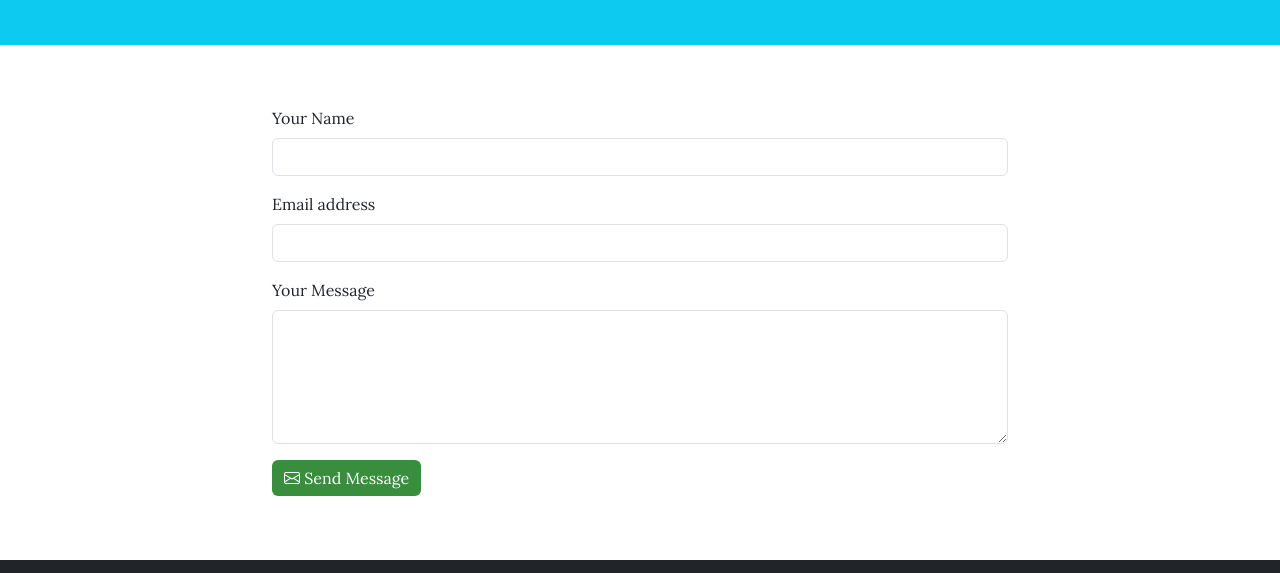
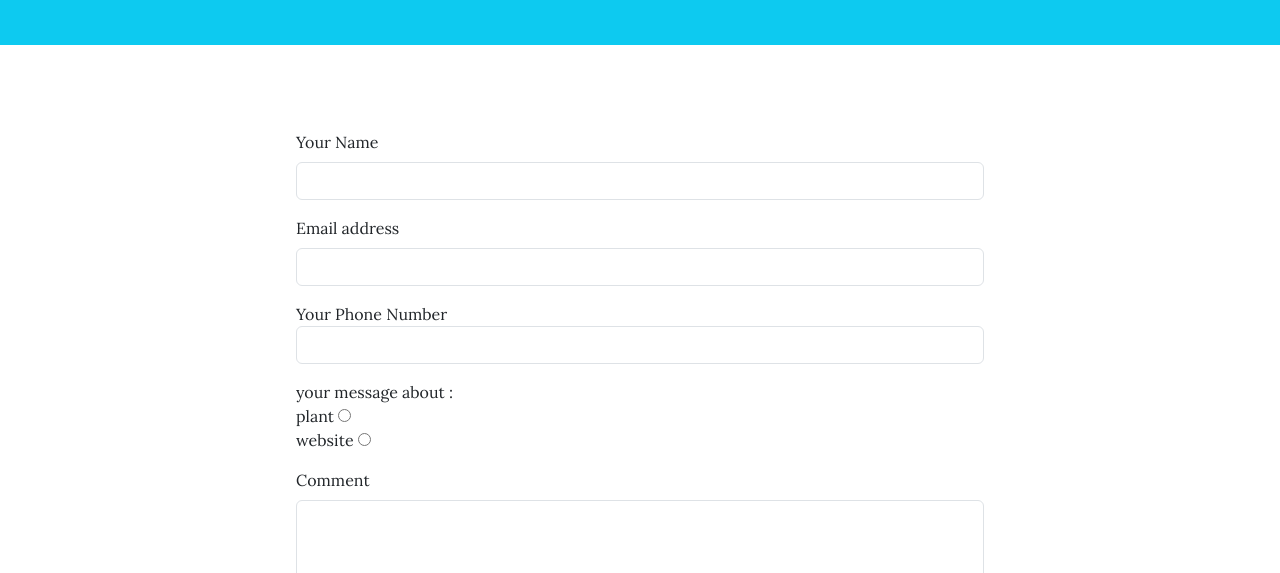
Before and after one commit to putraagungsinarta/bootcamp, a plain HTML site: page contact.html in a window 1280 px wide. Shown: the part 214-787 px from the top of the page. Drawn offline with nearby package versions, Linux system fonts and the light colour scheme.

Commit message:
Update contact.html

```diff
--- a/contact.html
+++ b/contact.html
@@ -43,6 +43,7 @@
     <section class="container my-5">
         <div class="row">
             <div class="col-md-8 offset-md-2">
+                <div class="card p-4">
                 <form>
                     <div class="mb-3">
                         <label for="name" class="form-label">Your Name</label>
@@ -53,11 +54,23 @@
                         <input type="email" class="form-control" id="email" required>
                     </div>
                     <div class="mb-3">
-                        <label for="message" class="form-label">Your Message</label>
+                        <label for="phone">Your Phone Number</label>
+                        <input type="tel" class="form-control" id="phone">
+                    </div>
+                    <div class="mb-3">
+                        <p>your message about :</p>
+                        <label for="plant">plant</label>
+                        <input type="radio" id="plant"> <br>
+                        <label for="website">website</label>
+                        <input type="radio" id="website">
+                    </div>
+                    <div class="mb-3">
+                        <label for="message" class="form-label">Comment</label>
                         <textarea class="form-control" id="message" rows="5" required></textarea>
                     </div>
                     <button type="submit" class="btn btn-primary"><i class="bi bi-envelope"></i> Send Message</button>
                 </form>
+                </div>
             </div>
         </div>
     </section>
```
